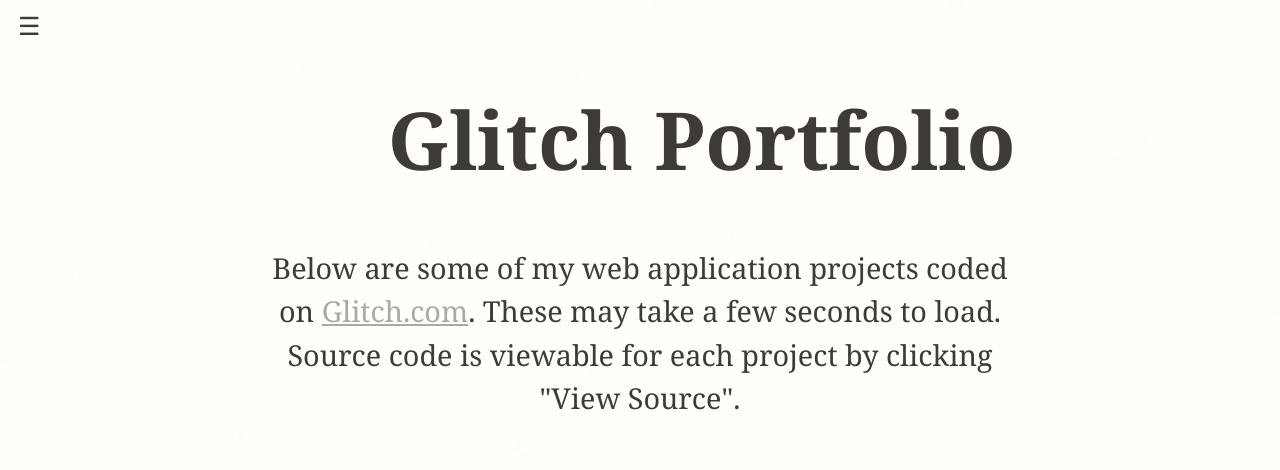
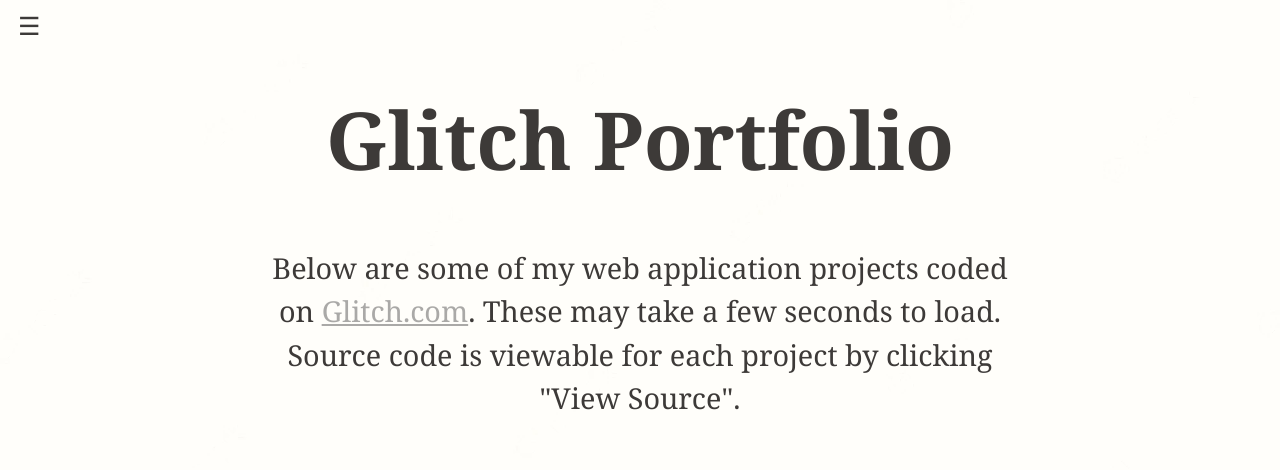
Before and after one commit to pearlastrid/glitch-portfolio, a plain HTML site: page index.html in a window 1280 px wide. Shown: the top 470 px of the page. Drawn offline with nearby package versions, Linux system fonts and the light colour scheme.

Commit message:
update style.css

```diff
--- a/style.css
+++ b/style.css
@@ -51,7 +51,7 @@ body {
 .title {
     text-align: center;
     padding-left: 5%;
-    paddiong-right: 5%;
+    padding-right: 5%;
 }
 
 .title h1{
```
